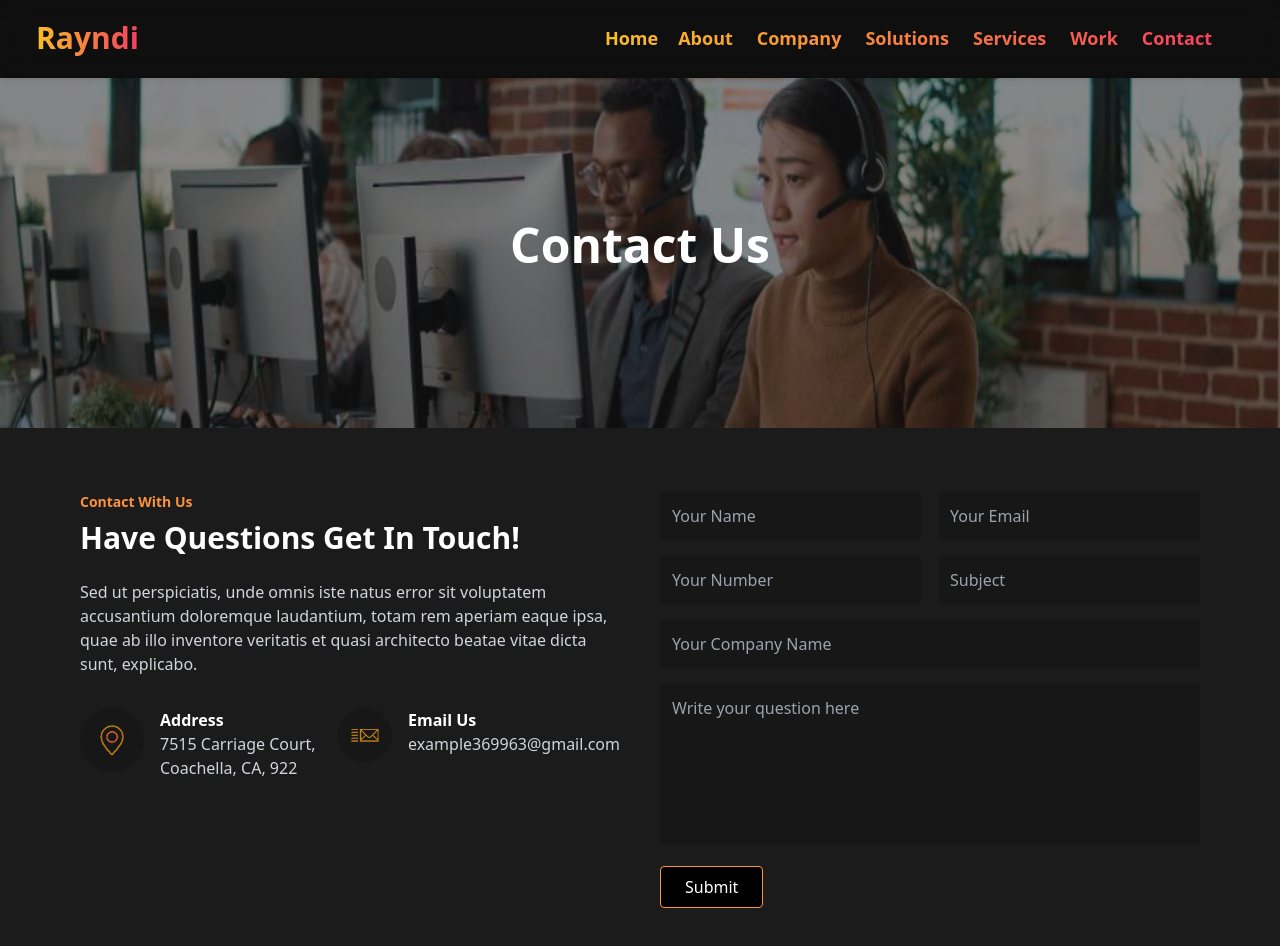
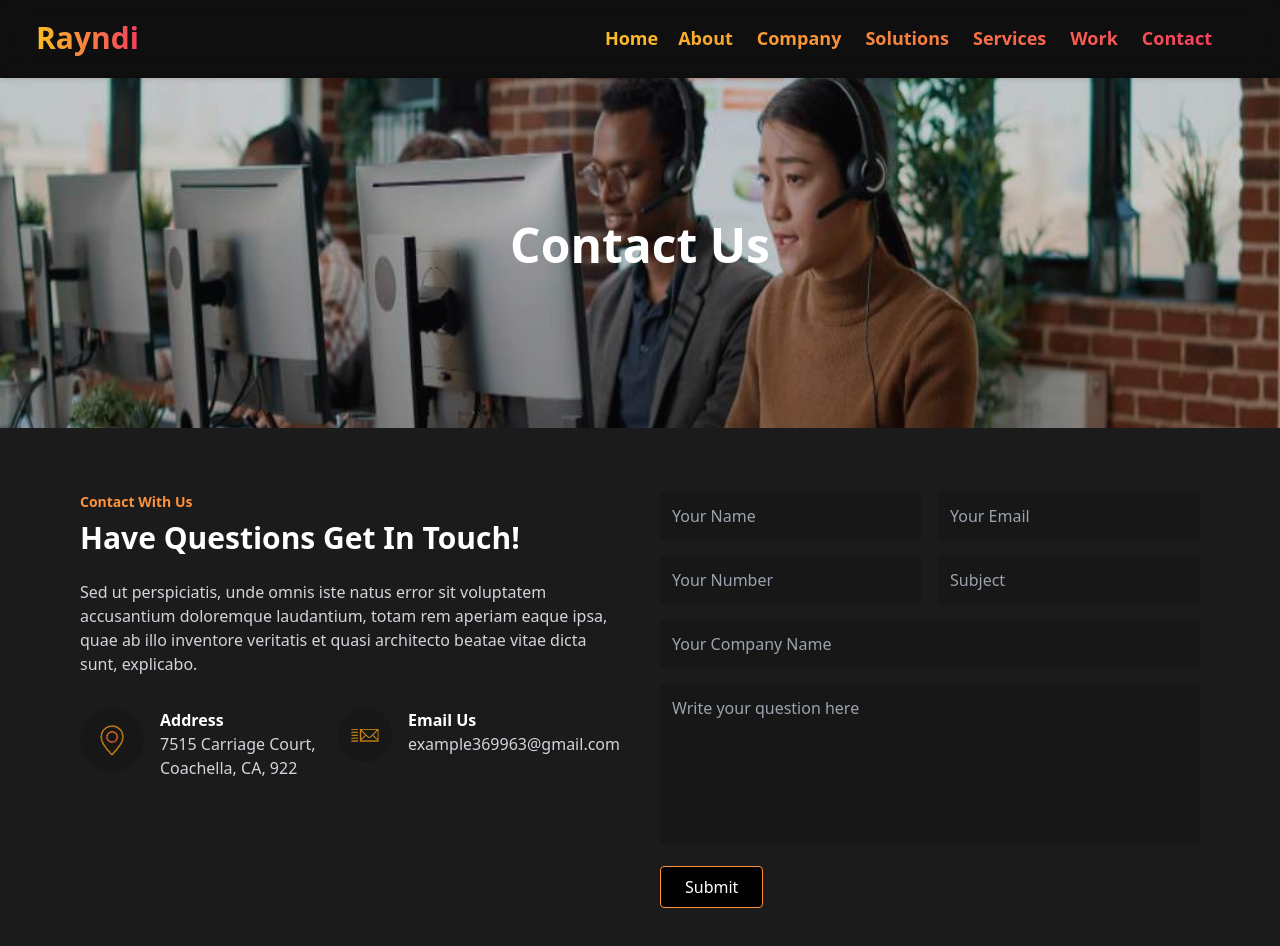
Before and after one commit to somu46/rayndi, a React (Create React App) app: page /contact in a window 1280 px wide. Shown: the top 946 px of the page. Built offline with nearby package versions, Linux system fonts and the light colour scheme.

Commit message:
"Updated background filter and opacity in contact.css"

```diff
--- a/src/Pages/Contact/contact.css
+++ b/src/Pages/Contact/contact.css
@@ -4,6 +4,6 @@
     background-position: center;
     background-repeat: no-repeat;
     background-attachment: fixed;
-    filter:opacity(0.5);
-    opacity: 100;
+    filter: opacity(0.8);
+    opacity: 10;
 }
```
